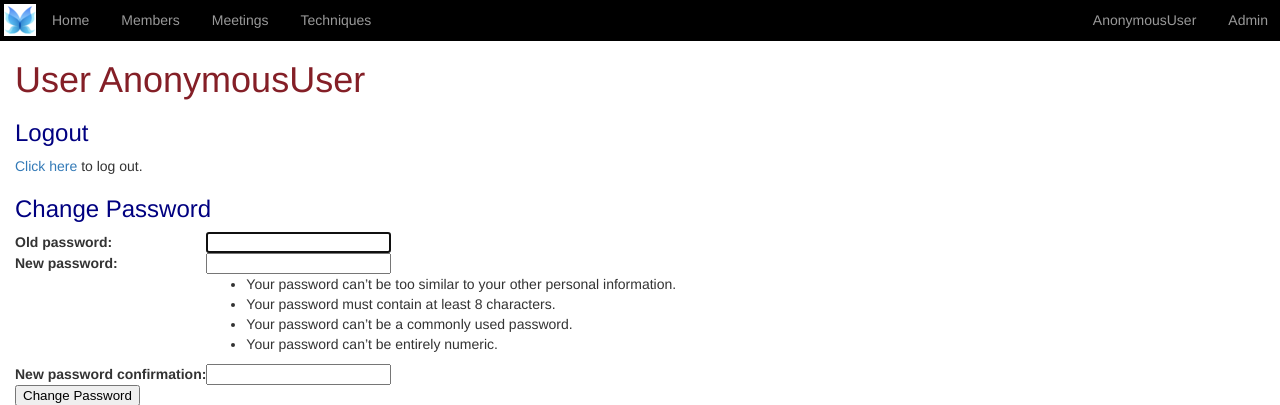
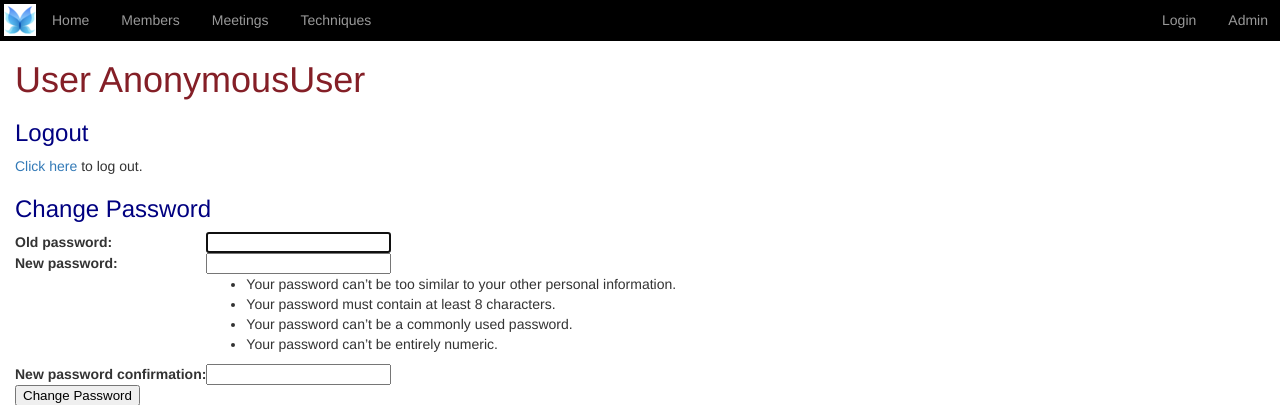
Before and after one commit to kmorel/OasisJourneys, a Django app: page /user-settings/ in a window 1280 px wide. Shown: the top 405 px of the page. Run offline with Django 3.2, Linux system fonts and the light colour scheme; parts of the project's set-up code (start-up, migrations or seed data) failed here and were passed over.

Commit message:
Make proper link for login or user settings in top navbar

```diff
--- a/OasisMembers/templates/OasisMembers/base-generic.html
+++ b/OasisMembers/templates/OasisMembers/base-generic.html
@@ -62,7 +62,11 @@
     <li><a href="{% url 'OasisMembers:meetings' %}">Meetings</a></li>
     <li><a href="{% url 'OasisMembers:techniques' %}">Techniques</a></li>
     <li class="navbar-right"><a href="{% url 'admin:index' %}">Admin</a></li>
-    <li class="navbar-right"><a href="#">{{ user }}</a></li>
+    {% if user.is_authenticated %}
+    <li class="navbar-right"><a href="{% url 'OasisMembers:user-settings' %}">{{ user }}</a></li>
+    {% else %}
+    <li class="navbar-right"><a href="{% url 'OasisMembers:login' %}">Login</a></li>
+    {% endif %}
   </ul>
 <!--</div>-->
 
```
